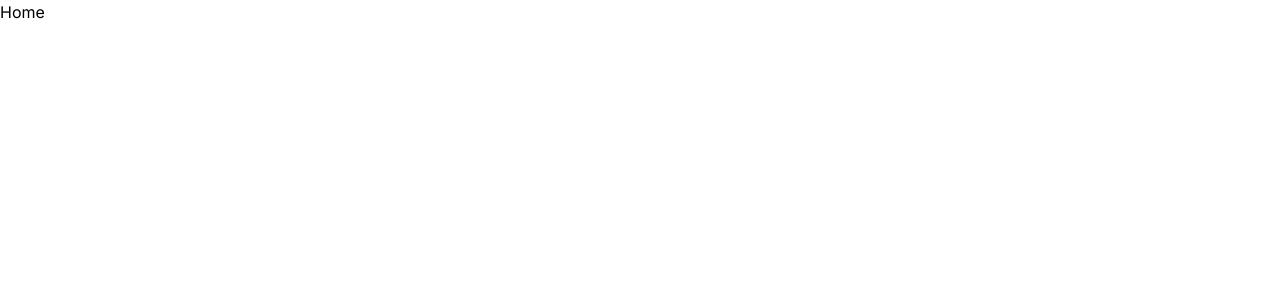
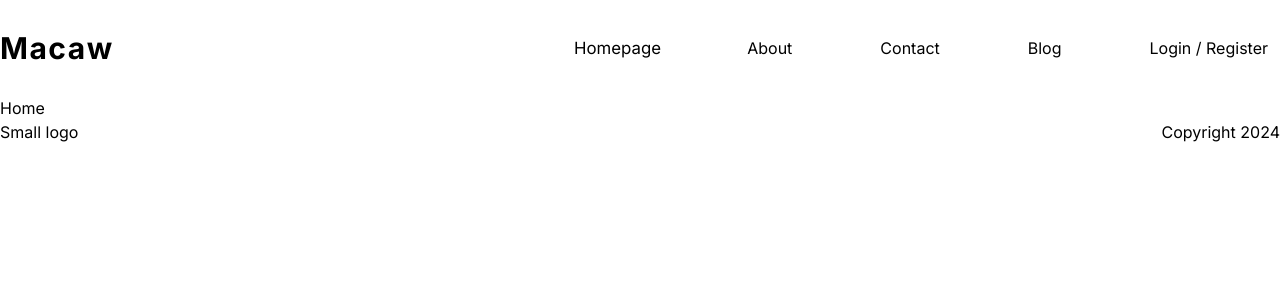
Before and after one commit to patricklouisw/concept-blog, a Next.js app: page / in a window 1280 px wide. Shown: the top 300 px of the page. Built offline with nearby package versions, Linux system fonts and the light colour scheme.

Commit message:
Finish header styling

```diff
--- a/src/app/layout.tsx
+++ b/src/app/layout.tsx
@@ -1,6 +1,8 @@
 import type { Metadata } from "next";
 import { Inter } from "next/font/google";
 import "./globals.css";
+import Navbar from "@/components/navbar/Navbar";
+import Footer from "@/components/footer/Footer";
 
 const inter = Inter({ subsets: ["latin"] });
 
@@ -16,7 +18,13 @@ export default function RootLayout({
 }>) {
   return (
     <html lang="en">
-      <body className={inter.className}>{children}</body>
+      <body className={`dark:bg-[#0E0C22] dark:text-white ` + inter.className}>
+        <div className="container mx-auto">
+          <Navbar />
+          {children}
+          <Footer />
+        </div>
+      </body>
     </html>
   );
 }
--- /dev/null
+++ b/src/components/footer/Footer.tsx
@@ -0,0 +1,12 @@
+import React from "react";
+
+const Footer = () => {
+  return (
+    <div className="flex justify-between">
+      <div>Small logo</div>
+      <div>Copyright 2024</div>
+    </div>
+  );
+};
+
+export default Footer;
--- /dev/null
+++ b/src/components/navbar/Links.tsx
@@ -0,0 +1,99 @@
+"use client";
+import Link from "next/link";
+import { usePathname } from "next/navigation";
+import { useState } from "react";
+
+const listOfLinks = [
+  {
+    title: "Homepage",
+    path: "/",
+  },
+  {
+    title: "About",
+    path: "/about",
+  },
+  {
+    title: "Contact",
+    path: "/contact",
+  },
+  {
+    title: "Blog",
+    path: "/blogs",
+  },
+];
+
+const auth = {
+  loginRegister: {
+    title: "Blog",
+    path: "/blogs",
+  },
+  logout: {
+    title: "Blog",
+    path: "/blogs",
+  },
+};
+
+const Links = () => {
+  const pathname = usePathname();
+  const [session, setSession] = useState(false);
+  const [admin, setAdmin] = useState(false);
+
+  return (
+    <div className="flex gap-16">
+      {listOfLinks.map((link) => (
+        <Link
+          key={`nav_` + link.title.toLowerCase()}
+          className={`px-3 py-2 rounded-full
+
+          ${
+            pathname == link.path
+              ? "bg-white text-black scale-105"
+              : "hover:bg-white hover:text-black hover:scale-105"
+          } `}
+          href={link.path}
+        >
+          {link.title}
+        </Link>
+      ))}
+
+      {/* Only show button if user is admin */}
+      {session && admin && (
+        <Link
+          key={`nav_admin`}
+          className={`px-3 py-2 rounded-full
+
+          ${
+            pathname == "/admin"
+              ? "bg-white text-black scale-105"
+              : "hover:bg-white hover:text-black hover:scale-105"
+          } `}
+          href="/admin"
+        >
+          Admin
+        </Link>
+      )}
+
+      {session ? (
+        <Link
+          key={`nav_logout`}
+          className={`px-3 py-2 bg-white text-black hover:bg-gray-200`}
+          href={pathname}
+          onClick={() => setSession(!session)}
+        >
+          Logout
+        </Link>
+      ) : (
+        <Link
+          key={`nav_login`}
+          className={`px-3 py-2 bg-white text-black hover:bg-gray-200`}
+          href={pathname}
+          onClick={() => setSession(!session)}
+        >
+          Login / Register
+        </Link>
+      )}
+    </div>
+  );
+};
+
+export default Links;
--- a/src/components/navbar/Navbar.tsx
+++ b/src/components/navbar/Navbar.tsx
@@ -1,7 +1,14 @@
+import Link from "next/link";
 import React from "react";
+import Links from "./Links";
 
 const Navbar = () => {
-  return <div>Navbar</div>;
+  return (
+    <div className="flex justify-between items-center h-24">
+      <div className="text-3xl font-bold tracking-wider">Macaw</div>
+      <Links />
+    </div>
+  );
 };
 
 export default Navbar;
```
